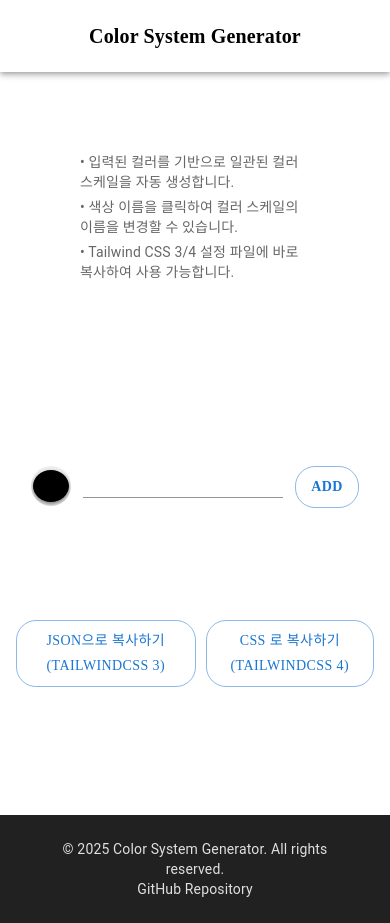
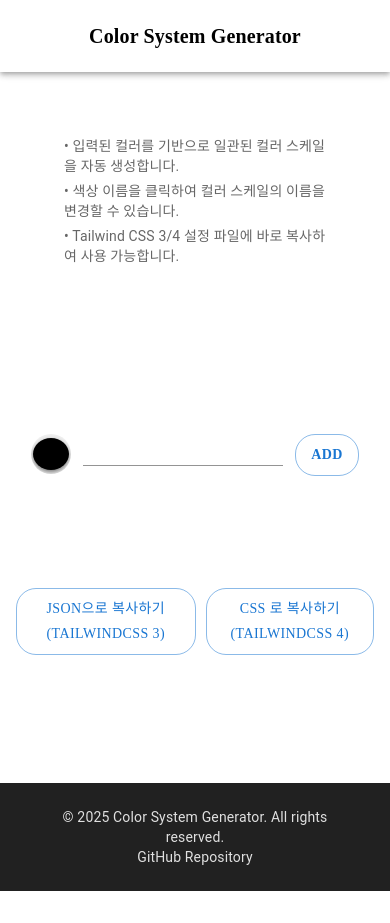
Before and after one commit to yCZwIqY/color-sysytem-generator, a React (Vite) app: page / in a window 390 px wide. After the commit the page ends 891 px from the top, so only its background shows below. Built offline with nearby package versions, Linux system fonts and the light colour scheme; a web font is replaced by a local one.

Commit message:
feat: 모바일 대응

```diff
--- a/src/App.tsx
+++ b/src/App.tsx
@@ -163,7 +163,7 @@ const App = () => {
     return (
         <Box display="flex" flexDirection="column" minHeight="100vh">
             <Header/>
-            <Box sx={{ mb: 3, p: 10 }}>
+            <Box sx={{ mb: 3, p: 8 }}>
                 <Typography variant="body2" color="text.secondary" gutterBottom>
                     • 입력된 컬러를 기반으로 일관된 컬러 스케일을 자동 생성합니다.
                 </Typography>
@@ -175,7 +175,7 @@ const App = () => {
                 </Typography>
             </Box>
             <Container component="main"  sx={{ flex: 1,my: 10, mx: 'auto'}}>
-                <Box display={'flex'} gap={'12px'} justifyContent={'center'} sx={{marginBottom: 8}}>
+                <Box display={'flex'} gap={'12px'} justifyContent={'center'} sx={{marginBottom: 8, flexWrap: 'wrap'}}>
                     <input value={`#${inputValue.replace('#', '')}`}
                            style={{
                                color: `#${inputValue.replace('#', '')}`,
```
